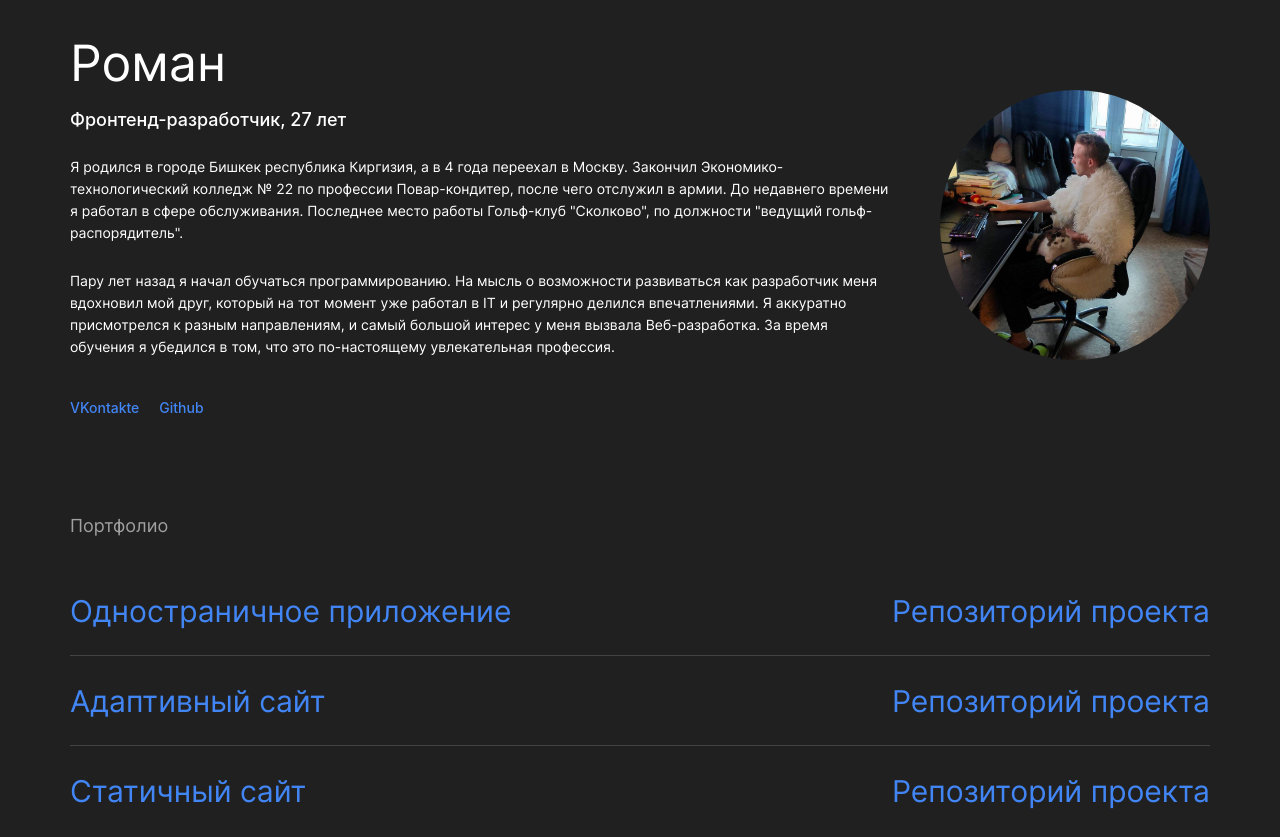
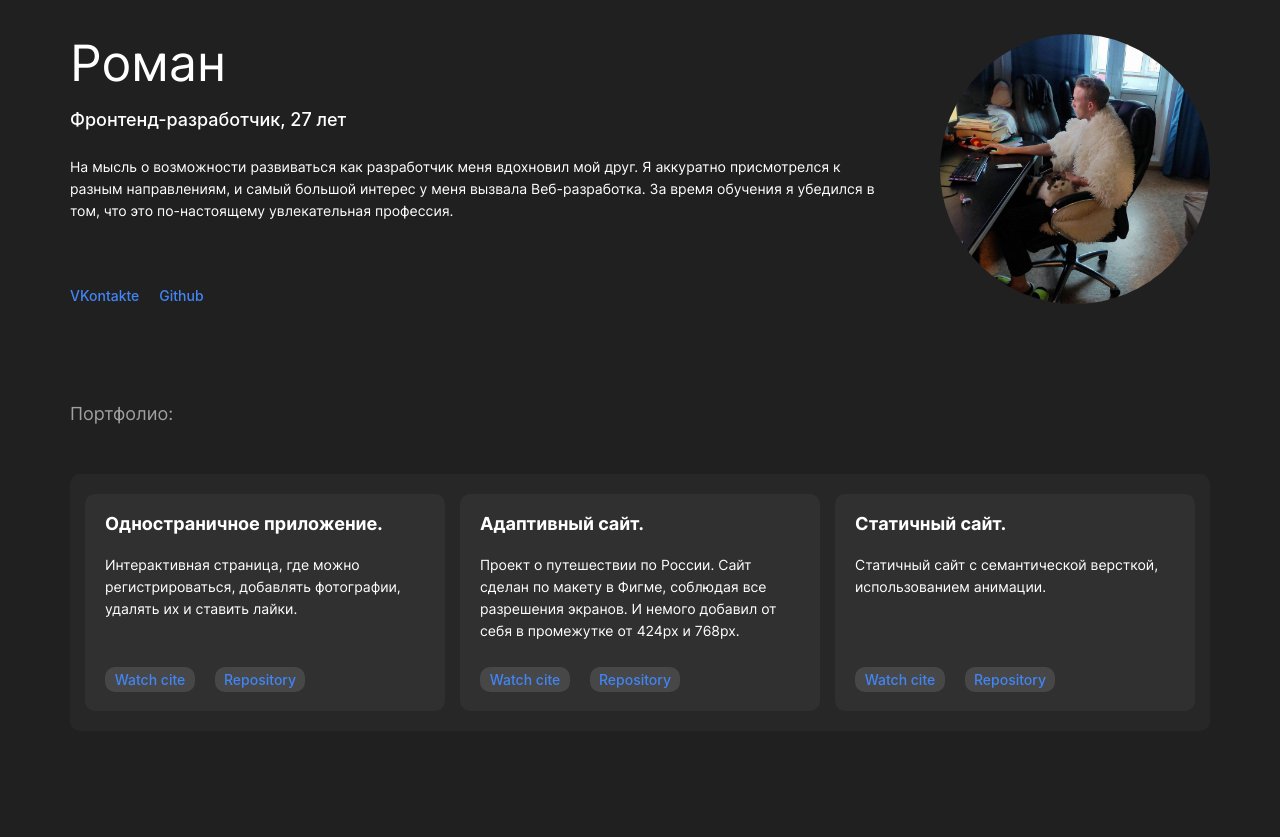
Before and after one commit to BeellCranel/movies-explorer-frontend, a React (Create React App) app: page / in a window 1280 px wide. Shown: the part 1960-2797 px from the top of the page. Built offline with nearby package versions, Linux system fonts and the light colour scheme; a web font is replaced by a local one.

Commit message:
feat: отредактировал секцию student, добавил анимацию в manePageHeader

```diff
--- a/src/components/MainPageHeader/MainPageHeader.js
+++ b/src/components/MainPageHeader/MainPageHeader.js
@@ -33,6 +33,13 @@ function MainPageNav() {
             </li>
           </ul>
         </nav>
+        <div className="main-page-header__square main-page-header__square-one">
+          <div className="main-page-header__square main-page-header__square-two">
+            <div className="main-page-header__square main-page-header__square-three">
+              <div className="main-page-header__square main-page-header__square-four" />
+            </div>
+          </div>
+        </div>
       </div>
     </header>
   );
--- a/src/components/MainPageHeader/MainPageHeader.scss
+++ b/src/components/MainPageHeader/MainPageHeader.scss
@@ -19,6 +19,8 @@
     display: flex;
     flex-direction: column;
     align-items: center;
+    position: relative;
+    overflow: hidden;
 
     @media screen and (min-width: 624px) {
       padding: 350px 24px 30px;
@@ -37,6 +39,7 @@
     letter-spacing: -0.04em;
     margin: 0;
     padding: 0 0 212px;
+    z-index: 2;
 
     @media screen and (min-width: 624px) {
       font-size: 40px;
@@ -61,9 +64,14 @@
     margin: 0;
     padding: 0;
     gap: 6px;
+    z-index: 2;
 
     @media screen and (min-width: 624px) {
       gap: 10px;
+    }
+
+    &_item {
+      z-index: 2;
     }
 
     &_link {
@@ -79,6 +87,7 @@
       height: 26px;
       background-color: #303030;
       border-radius: 6px;
+      z-index: 2;
 
       @media screen and (min-width: 624px) {
         font-size: 12px;
@@ -88,4 +97,47 @@
       }
     }
   }
+
+  &__square {
+    width: 1200px;
+    height: 800px;
+    z-index: 0;
+    border-radius: 30px;
+    animation: scale-one 3s ease-in-out infinite;
+  }
+
+  &__square-one {
+    background-color: rgba(61, 220, 132, 0.4);
+    position: absolute;
+    top: -300px;
+  }
+
+  &__square-two {
+    background-color: #272727;
+  }
+
+  &__square-three {
+    background-color: rgba(61, 220, 132, 0.4);
+  }
+
+  &__square-four {
+    background-color: #272727;
+  }
 }
+
+@keyframes scale-one {
+  0% {
+    -webkit-transform: scale(0, 0);
+    -moz-transform: scale(0, 0);
+    -ms-transform: scale(0, 0);
+    -o-transform: scale(0, 0);
+    transform: scale(0, 0);
+  }
+  100% {
+    -webkit-transform: scale(1, 1);
+    -moz-transform: scale(1, 1);
+    -ms-transform: scale(1, 1);
+    -o-transform: scale(1, 1);
+    transform: scale(1, 1);
+  }
+}
--- a/src/components/Movies/Movies.scss
+++ b/src/components/Movies/Movies.scss
@@ -1,27 +1,25 @@
 .cards {
+  max-width: 1280px;
   margin: 0 auto;
+  padding: 40px 10px 0;
   display: flex;
   flex-wrap: wrap;
-  max-width: 300px;
   box-sizing: border-box;
-  column-gap: 30px;
+  column-gap: 20px;
   row-gap: 39px;
-  padding-top: 40px;
+
+  @media screen and (min-width: 425px) {
+    min-height: 13vh;
+  }
 
   @media screen and (min-width: 624px) {
-    max-width: 339px;
-    min-height: 20vh;
+    padding: 23px 30px 0;
+    row-gap: 47px;
+    column-gap: 30px;
   }
 
   @media screen and (min-width: 806px) {
-    max-width: 708px;
-    padding-top: 23px;
-    row-gap: 47px;
-  }
-
-  @media screen and (min-width: 1280px) {
-    max-width: 1140px;
-    padding-top: 10px;
+    padding: 23px 70px 0;
     row-gap: 60px;
   }
 }
--- a/src/components/Student/Student.js
+++ b/src/components/Student/Student.js
@@ -18,20 +18,10 @@ function Student() {
             Фронтенд-разработчик, 27 лет
           </p>
           <p className="student__about_description">
-            Я родился в городе Бишкек республика Киргизия, а в 4 года переехал в
-            Москву. Закончил Экономико-технологический колледж № 22 по профессии
-            Повар-кондитер, после чего отслужил в армии. До недавнего времени я
-            работал в сфере обслуживания. Последнее место работы Гольф-клуб
-            "Сколково", по должности "ведущий гольф-распорядитель".
-          </p>
-          <p className="student__about_description">
-            Пару лет назад я начал обучаться программированию. На мысль о
-            возможности развиваться как разработчик меня вдохновил мой друг,
-            который на тот момент уже работал в IT и регулярно делился
-            впечатлениями. Я аккуратно присмотрелся к разным направлениям, и
-            самый большой интерес у меня вызвала Веб-разработка. За время
-            обучения я убедился в том, что это по-настоящему увлекательная
-            профессия.
+            На мысль о возможности развиваться как разработчик меня вдохновил
+            мой друг. Я аккуратно присмотрелся к разным направлениям, и самый
+            большой интерес у меня вызвала Веб-разработка. За время обучения я
+            убедился в том, что это по-настоящему увлекательная профессия.
           </p>
           <footer className="student__about_contacts">
             <nav className="student__about_nav">
@@ -65,17 +55,26 @@ function Student() {
       </section>
 
       <section className="student__portfolio">
-        <h3 className="student__portfolio_title">Портфолио</h3>
+        <h3 className="student__portfolio_title">Портфолио:</h3>
         <nav className="student__portfolio_nav">
-          <ul className="student__portfolio_menu">
+          <ol className="student__portfolio_menu">
             <li className="student__portfolio_item">
+              <h3 className="student__portfolio_item-title">
+                Одностраничное приложение.
+              </h3>
+              <p className="student__portfolio_item-subtitle">
+                Интерактивная страница, где можно регистрироваться, добавлять
+                фотографии, удалять их и ставить лайки.
+              </p>
+              <div className="student__portfolio_link-wrapper">
                 <a
                   className="student__portfolio_link opacity"
                   href="https://react-mesto-auth.herokuapp.com/"
                   target="_blank"
                   rel="noreferrer"
+                  lang="en"
                 >
-                Одностраничное приложение
+                  Watch cite
                 </a>
                 <a
                   className="student__portfolio_link opacity"
@@ -83,17 +82,27 @@ function Student() {
                   target="_blank"
                   rel="noreferrer"
                 >
-                Репозиторий проекта
+                  Repository
                 </a>
+              </div>
             </li>
             <li className="student__portfolio_item">
+              <h3 className="student__portfolio_item-title">
+                Адаптивный сайт.
+              </h3>
+              <p className="student__portfolio_item-subtitle">
+                Проект о путешествии по России. Сайт сделан по макету в Фигме,
+                соблюдая все разрешения экранов. И немого добавил от себя в
+                промежутке от 424px и 768px.
+              </p>
+              <div className="student__portfolio_link-wrapper">
                 <a
                   className="student__portfolio_link opacity"
                   href="https://beellcranel.github.io/russian-travel/"
                   target="_blank"
                   rel="noreferrer"
                 >
-                Адаптивный сайт
+                  Watch cite
                 </a>
                 <a
                   className="student__portfolio_link opacity"
@@ -101,17 +110,24 @@ function Student() {
                   target="_blank"
                   rel="noreferrer"
                 >
-                Репозиторий проекта
+                  Repository
                 </a>
+              </div>
             </li>
             <li className="student__portfolio_item">
+              <h3 className="student__portfolio_item-title">Статичный сайт.</h3>
+              <p className="student__portfolio_item-subtitle">
+                Статичный сайт с семантической версткой, использованием
+                анимации.
+              </p>
+              <div className="student__portfolio_link-wrapper">
                 <a
                   className="student__portfolio_link opacity"
                   href="https://beellcranel.github.io/how-to-learn/"
                   target="_blank"
                   rel="noreferrer"
                 >
-                Статичный сайт
+                  Watch cite
                 </a>
                 <a
                   className="student__portfolio_link opacity"
@@ -119,10 +135,11 @@ function Student() {
                   target="_blank"
                   rel="noreferrer"
                 >
-                Репозиторий проекта
+                  Repository
                 </a>
+              </div>
             </li>
-          </ul>
+          </ol>
         </nav>
       </section>
     </section>
--- a/src/components/Student/Student.scss
+++ b/src/components/Student/Student.scss
@@ -182,43 +182,63 @@
       list-style: none;
       padding: 0;
       margin: 0;
+      display: flex;
+      flex-wrap: wrap;
+      background-color: #272727;
+      border-radius: 10px;
+      padding: 20px 15px;
+      gap: 15px;
     }
 
     &_item {
-      padding: 20px 0 19px;
-      border-bottom: 1px solid #e6e6e6;
+      box-sizing: border-box;
+      padding: 20px 20px 19px;
       display: flex;
-      justify-content: space-between;
+      flex-direction: column;
+      background-color: #303030;
+      border-radius: 10px;
+      width: 100%;
 
-      @media screen and (min-width: 806px) {
-        border-color: #424242;
+      @media screen and (min-width: 550px) {
+        width: calc((100% / 2) - (15px / 2));
       }
 
-      &:first-child {
-        padding-top: 0;
+      @media screen and (min-width: 768px) {
+        width: calc((100% / 3) - (30px / 3));
       }
+    }
 
-      &:last-child {
-        border: none;
-        padding-bottom: 0;
-      }
+    &_item-title {
+      font-size: 18px;
+      line-height: 20px;
+      margin: 0 0 20px;
+    }
+
+    &_item-subtitle {
+      font-size: 14px;
+      line-height: 22px;
+      margin: 0 0 25px;
+    }
+
+    &_link-wrapper {
+      display: flex;
+      gap: 20px;
+      margin-top: auto;
     }
 
     &_link {
       text-decoration: none;
       color: #4285f4;
-      @extend %title-styles;
-      line-height: 28px;
-
-      @media screen and (min-width: 624px) {
-        font-size: 28px;
-        line-height: 50px;
-      }
-
-      @media screen and (min-width: 624px) {
-        font-size: 30px;
-        line-height: 50px;
-      }
+      font-size: 14px;
+      line-height: 17px;
+      font-weight: 500;
+      width: 90px;
+      height: 25px;
+      border-radius: 10px;
+      background-color: #474747;
+      display: flex;
+      align-items: center;
+      justify-content: center;
     }
   }
 }
```
Also changed, not shown: src/components/Card/Card.scss (+25 -7 lines). Lines whose indentation alone changed are shown as unchanged.
